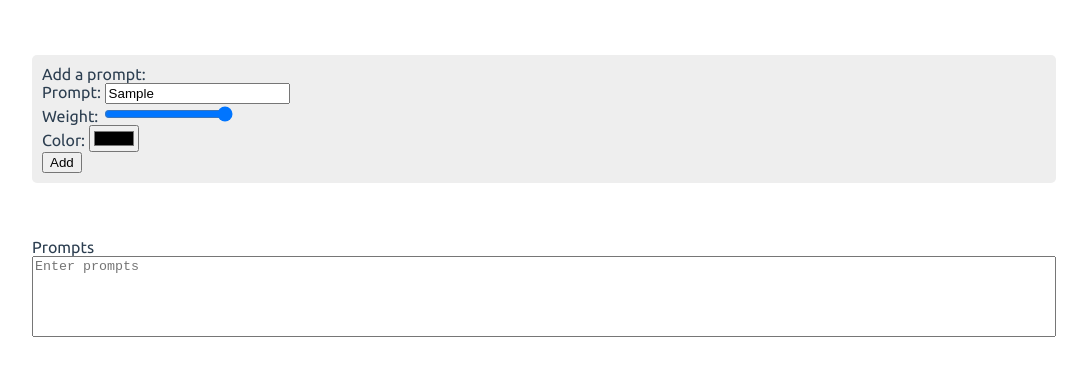
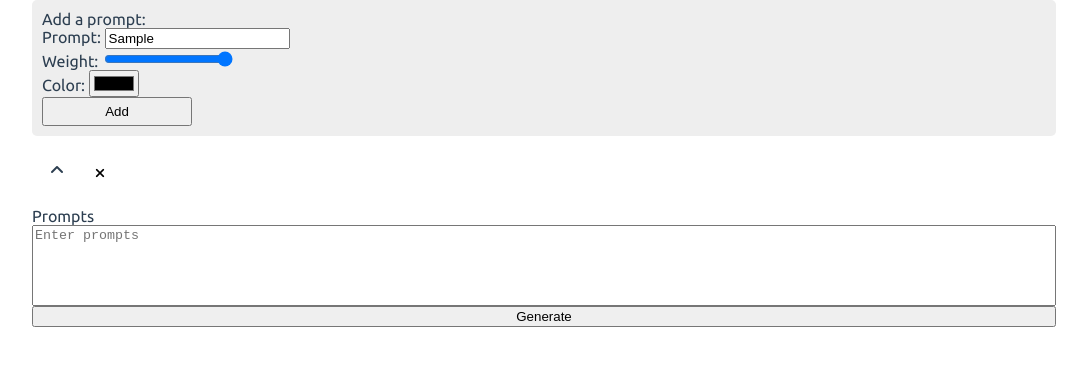
Before and after one commit to KevinLeFaucheur/prompts-parser, a React (Create React App) app: page / in a window 1280 px wide. Both pictures are taken after typing "Sample" into the empty fields and a click on the button "Add". Shown: the top 376 px of the page, without its empty margins (96-1183 px from the left). Built offline with nearby package versions, Linux system fonts and the light colour scheme.

Commit message:
Fixed the basic parsing

```diff
--- a/src/App.js
+++ b/src/App.js
@@ -1,6 +1,5 @@
 import { createContext, useState } from "react";
 import { Prompt } from "./components/Prompt";
-import { Widgets } from "./layout/Widgets";
 import styled from "styled-components";
 
 const Main = styled.main`
@@ -10,19 +9,16 @@ const Main = styled.main`
 export const PromptContext = createContext(null);
 
 const App = () => {
-  const [prompt, setPrompt] = useState([]);
+  const [prompts, setPrompts] = useState([]);
 
   return (
     <div className="App">
       <div className="prompts-buttons"></div>
       <Main>
 
-        <PromptContext.Provider value={{ prompt, setPrompt }}>
-          <Widgets></Widgets>
+        <PromptContext.Provider value={{ prompts, setPrompts }}>
           <Prompt></Prompt>
-
-        {/* <Widgets></Widgets>
-        <Prompt></Prompt> */}
+        {/*<Prompt></Prompt> */}
 
         </PromptContext.Provider>
 
--- a/src/components/Controller.jsx
+++ b/src/components/Controller.jsx
@@ -1,22 +1,36 @@
-import React, { useContext } from 'react';
+import React, { useContext, useRef } from 'react';
 import styled from 'styled-components';
 import { PromptContext } from '../App';
+import { validatePrompt } from '../utils';
 
 const Wrapper = styled.div`
   background-color: #EEE;
   border-radius: 5px;
   padding: 10px;
+  margin-bottom: 1rem;
+
+  button {
+    width: 150px;
+    padding: 5px 10px;
+  }
 `
 
 export const Controller = () => {
-  const { prompt, setPrompt } = useContext(PromptContext);
-  console.log(prompt);
-
-  const widgets = document.querySelector('.widget__container');
+  const { prompts, setPrompts } = useContext(PromptContext);
+  const promptRef = useRef('');
+  const weightRef = useRef('');
+  const colorRef = useRef('');
 
   const addWidget = () => {
-    // currentPrompt.push({ prompt: '', weight: '', color: '' });
-    // setCurrentPrompt(currentPrompt);
+
+    const newPrompts = [...prompts,
+      validatePrompt({
+        prompt: promptRef.current.value,
+        weight: weightRef.current.value,
+        color: colorRef.current.value })
+    ];
+
+    setPrompts(newPrompts);
   }
 
   return (
@@ -25,17 +39,17 @@ export const Controller = () => {
       <div>
         <div>
           <label>Prompt: </label>
-          <input type='text'/>
+          <input type='text' ref={promptRef}/>
         </div>
         <div>
           <label>Weight: </label>
-          <input type="range" min={0} max={10} step={0.1} />
+          <input type="range" ref={weightRef} min={0} max={10} step={0.1} />
         </div>
         <div>
           <label>Color: </label>
-          <input type="color" />
+          <input type="color" ref={colorRef} />
         </div>
-        <button onClick={addWidget} >Add</button>
+        <button onClick={() => addWidget()} >Add</button>
       </div>
     </Wrapper>
   )
--- a/src/components/Prompt.jsx
+++ b/src/components/Prompt.jsx
@@ -1,8 +1,9 @@
-import React, { useContext, useRef, useState } from 'react';
+import React, { useContext, useRef } from 'react';
 import styled from 'styled-components';
 import { Widgets } from '../layout/Widgets';
 import { Controller } from './Controller';
 import { PromptContext } from '../App';
+import { promptParser, validatePrompt } from '../utils';
 
 const PromptWrapper = styled.div`
   display: flex;
@@ -11,34 +12,22 @@ const PromptWrapper = styled.div`
 
 export const Prompt = () => {
   const textareaRef = useRef('');
-  const [prompts, setPrompts] = useState([]);
-  const { prompt, setPrompt } = useContext(PromptContext);
+  const { prompts, setPrompts } = useContext(PromptContext);
 
-  const handlePrompt = (prompt) => {
+  const handlePrompt = () => {
+    const prompt = document.getElementById('positive').value;
 
-    if(prompt.slice(-1) === ',') {
-      const prompts = prompt.split(',');
-      const newPrompts = [];
-
-      prompts.forEach(prompt => {
-        const newPrompt = prompt.trim();
-        if(newPrompt !== '') newPrompts.push({ prompt, weight: 1, color: '#9EE' });
-      });
-
-      console.log(newPrompts);
-
-      setPrompts(newPrompts);
-
-      setPrompt(newPrompts);
+    if(validatePrompt(prompt)) {
+      setPrompts(promptParser(prompt));
     }
-  }
+  };
 
   return (
     <PromptWrapper>
 
       <Controller />
 
-      <Widgets prompts={prompts} />
+      <Widgets />
 
       <label htmlFor="positive">Prompts</label>
       <textarea
@@ -47,9 +36,10 @@ export const Prompt = () => {
         placeholder="Enter prompts"
         ref={textareaRef}
         style={{ resize: 'none' }}
-        onChange={(event) => handlePrompt(event.target.value)}
       >
       </textarea>
+
+      <button onClick={handlePrompt}>Generate</button>
 
     </PromptWrapper>
   )
--- a/src/components/Widget.jsx
+++ b/src/components/Widget.jsx
@@ -45,10 +45,11 @@ const Option = styled.div`
   justify-content: space-between;
 `
 
-export const Widget = ({ prompt }) => {
+export const Widget = ({ promptData }) => {
   const [isOpen, setIsOpen] = useState();
   const [categoryColor, setCategoryColor] = useState('#eee');
 
+  const { prompt, weight, color } = promptData;
 
   const handleIsOpen = () => {
     setIsOpen(!isOpen);
@@ -60,16 +61,16 @@ export const Widget = ({ prompt }) => {
   }
 
   return (
-    <Button backgroundColor={categoryColor}>
+    <Button backgroundColor={color}>
       <div className='widget__header' onClick={handleIsOpen}>
         <i className="fa-solid fa-angle-up" />
-        <p>{prompt?.prompt}</p>
+        <p>{prompt}</p>
         <button className="fa-solid fa-xmark" />
       </div>
       {isOpen ?
       <div className='widget__body'>
-        <Option><p>Weight:</p><input type="range" min={0} max={10} step={0.1} /></Option>
-        <Option><p>Color:</p><input type="color" onBlur={(event) => handleColor(event.target.value)} /></Option>
+        <Option><p>Weight:</p><input defaultValue={weight} type="range" min={0} max={10} step={0.1} /></Option>
+        <Option><p>Color:</p><input defaultValue={color} type="color" onBlur={(event) => handleColor(event.target.value)} /></Option>
       </div> : ''}
     </Button>
   )
--- a/src/layout/Widgets.jsx
+++ b/src/layout/Widgets.jsx
@@ -1,26 +1,24 @@
-import React, { useEffect } from 'react';
+import React, { useContext, useEffect, useState } from 'react';
 import styled from 'styled-components';
 import { Widget } from '../components/Widget';
+import { PromptContext } from '../App';
 
 const WidgetsWrapper = styled.div`
   display: flex;
   min-height: 55px;
 `
 
-export const Widgets = ({ prompts }) => {
+export const Widgets = () => {
+  const { prompts, setPrompts } = useContext(PromptContext);
 
   console.log(prompts);
-
-  // useEffect(() => {
-
-  // }, [prompts])
 
   return (
     <WidgetsWrapper className='widget__container'>
       {prompts
       ?
       prompts.map((prompt, index) => {
-        return <Widget key={index} prompt={prompt} />
+        return <Widget key={index} promptData={prompt} />
       })
       : ''}
     </WidgetsWrapper>
--- /dev/null
+++ b/src/utils.js
@@ -0,0 +1,17 @@
+export const promptParser = (prompt) => {
+  let newPrompt = [];
+  let keywords = prompt.trim().split(',');
+
+  keywords.forEach(keyword => {
+    const newKeyword = keyword.trim();
+
+    if(newKeyword !== '') newPrompt.push({ prompt: newKeyword, weight: 1, color: '#9EE' });
+
+  });
+
+  return newPrompt;
+}
+
+export const validatePrompt = (prompt) => {
+  return !(prompt === '');
+}
```
